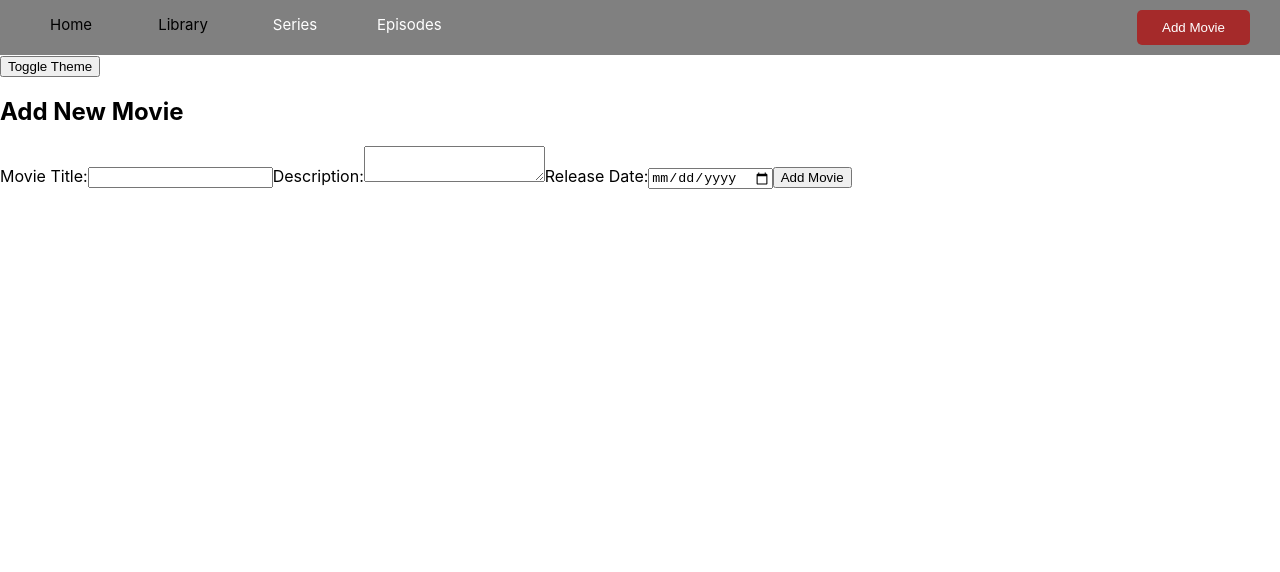
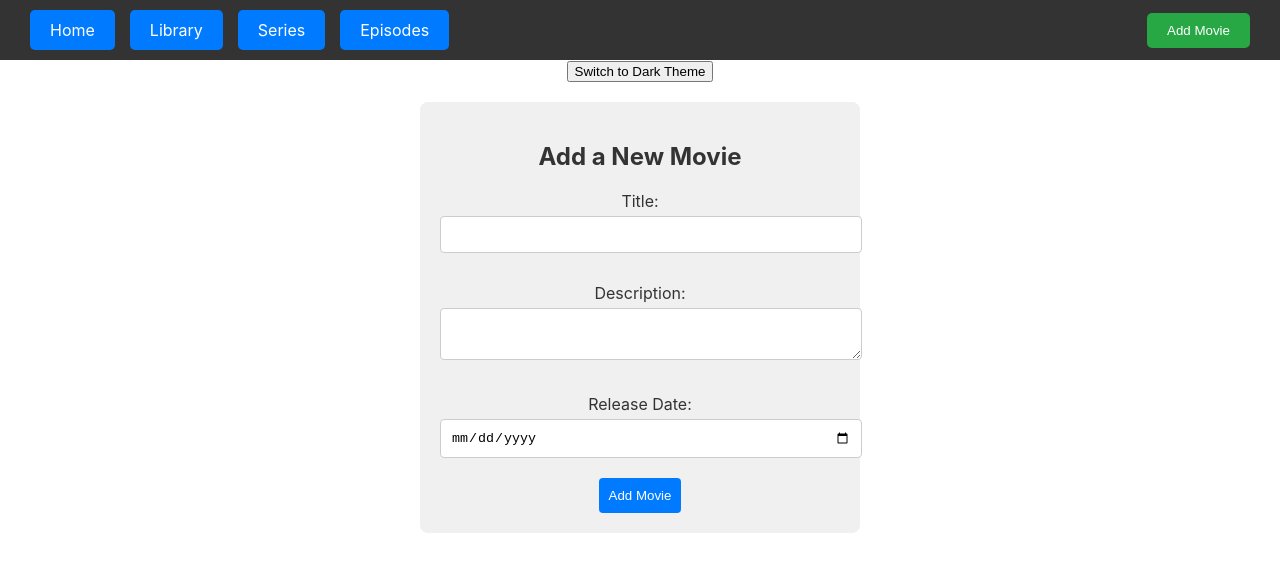
Before and after one commit to stanleyndonj/movie-library, a React (Create React App) app: page /add-movie in a window 1280 px wide. Shown: the top 572 px of the page. Built offline with nearby package versions, Linux system fonts and the light colour scheme.

Commit message:
almost there

```diff
--- a/src/App.js
+++ b/src/App.js
@@ -1,24 +1,24 @@
-// App.js
 import React, { useState } from 'react';
-import { BrowserRouter as Router, Routes, Route } from 'react-router-dom'; // Updated imports
+import { BrowserRouter as Router, Routes, Route } from 'react-router-dom';
 import MovieList from './components/MovieList';
 import AddMovieForm from './components/AddMovieForm';
-import MovieDetail from './components/MovieDetail';
 import NavBar from './components/NavBar';
 import NotFound from './components/NotFound';
-import Library from './components/Library'; // Import the Library component
+import Library from './components/Library';
+import './App.css';
 
 function App() {
-  // State to manage the library movies
   const [library, setLibrary] = useState([]);
   const [theme, setTheme] = useState('light');
 
-  // Function to add movie to the library
   const handleAddToLibrary = (movie) => {
     setLibrary((prevLibrary) => [...prevLibrary, movie]);
   };
 
-  // Function to toggle theme
+  const handleRemoveFromLibrary = (id) => {
+    setLibrary((prevLibrary) => prevLibrary.filter((movie) => movie.imdbID !== id));
+  };
+
   const toggleTheme = () => {
     setTheme((prevTheme) => (prevTheme === 'light' ? 'dark' : 'light'));
   };
@@ -28,13 +28,12 @@ function App() {
       <div className={`App ${theme}`}>
         <NavBar />
         <button onClick={toggleTheme}>
-          Toggle Theme
+          {theme === 'light' ? 'Switch to Dark Theme' : 'Switch to Light Theme'}
         </button>
         <Routes>
           <Route path="/" element={<MovieList handleAddToLibrary={handleAddToLibrary} library={library} />} />
           <Route path="/add-movie" element={<AddMovieForm />} />
-          <Route path="/library" element={<Library library={library} />} /> {/* Library route */}
-          <Route path="/movies/:id" element={<MovieDetail />} />
+          <Route path="/library" element={<Library library={library} handleRemoveFromLibrary={handleRemoveFromLibrary} />} />
           <Route path="*" element={<NotFound />} />
         </Routes>
       </div>
--- /dev/null
+++ b/src/components/AddMovieForm.css
@@ -0,0 +1,39 @@
+.add-movie-container {
+    background-color: #f0f0f0;
+    padding: 20px;
+    border-radius: 8px;
+    width: 400px;
+    margin: 20px auto;
+  }
+
+  .add-movie-container h2 {
+    color: #333;
+    margin-bottom: 20px;
+  }
+
+  .add-movie-container form label {
+    display: block;
+    margin: 10px 0 5px;
+    color: #333;
+  }
+
+  .add-movie-container form input, .add-movie-container form textarea {
+    width: 100%;
+    padding: 10px;
+    margin-bottom: 20px;
+    border: 1px solid #ccc;
+    border-radius: 4px;
+  }
+
+  .add-movie-container form button {
+    background-color: #007bff;
+    color: white;
+    padding: 10px;
+    border: none;
+    border-radius: 4px;
+    cursor: pointer;
+  }
+
+  .add-movie-container form button:hover {
+    background-color: #0056b3;
+  }
--- a/src/components/AddMovieForm.js
+++ b/src/components/AddMovieForm.js
@@ -1,12 +1,11 @@
 import React, { useState } from 'react';
+import './AddMovieForm.css'; // Custom styling for the form
 
 const AddMovieForm = () => {
-  // State variables to manage form inputs
   const [title, setTitle] = useState('');
   const [description, setDescription] = useState('');
   const [releaseDate, setReleaseDate] = useState('');
 
-  // Handles the form submission
   const handleSubmit = async (e) => {
     e.preventDefault();
 
@@ -17,20 +16,14 @@ const AddMovieForm = () => {
     };
 
     try {
-      // Making POST request to the backend to add a new movie
       const response = await fetch('http://localhost:8000/movies', {
         method: 'POST',
-        headers: {
-          'Content-Type': 'application/json',
-        },
+        headers: { 'Content-Type': 'application/json' },
         body: JSON.stringify(newMovie),
       });
 
-      if (!response.ok) {
-        throw new Error('Failed to add movie');
-      }
+      if (!response.ok) throw new Error('Failed to add movie');
 
-      // Clearing the form on success
       setTitle('');
       setDescription('');
       setReleaseDate('');
@@ -41,30 +34,18 @@ const AddMovieForm = () => {
   };
 
   return (
-    <div>
-      <h2>Add New Movie</h2>
-      {/* Form for adding a new movie */}
+    <div className="add-movie-container">
+      <h2>Add a New Movie</h2>
       <form onSubmit={handleSubmit}>
-        <label>Movie Title:</label>
-        <input
-          type="text"
-          value={title}
-          onChange={(e) => setTitle(e.target.value)}
-          required
-        />
+        <label>Title:</label>
+        <input type="text" value={title} onChange={(e) => setTitle(e.target.value)} required />
+
         <label>Description:</label>
-        <textarea
-          value={description}
-          onChange={(e) => setDescription(e.target.value)}
-          required
-        />
+        <textarea value={description} onChange={(e) => setDescription(e.target.value)} required />
+
         <label>Release Date:</label>
-        <input
-          type="date"
-          value={releaseDate}
-          onChange={(e) => setReleaseDate(e.target.value)}
-          required
-        />
+        <input type="date" value={releaseDate} onChange={(e) => setReleaseDate(e.target.value)} required />
+
         <button type="submit">Add Movie</button>
       </form>
     </div>
--- a/src/components/NavBar.js
+++ b/src/components/NavBar.js
@@ -1,4 +1,3 @@
-// NavBar.js
 import React from 'react';
 import { NavLink } from 'react-router-dom';
 import './Navbar.css';
@@ -6,16 +5,14 @@ import './Navbar.css';
 const NavBar = () => {
   return (
     <div className="mainnav">
+      <nav className="navbar">
+        <NavLink to="/">Home</NavLink>
+        <NavLink to="/library">Library</NavLink>
+        <NavLink to="#">Series</NavLink>
+        <NavLink to="#">Episodes</NavLink>
+      </nav>
       <div>
-        <nav className="navbar">
-          <NavLink to="/">Home</NavLink>
-          <NavLink to="/library">Library</NavLink> {/* Updated this NavLink */}
-          <NavLink to="#">Series</NavLink>
-          <NavLink to="#">Episodes</NavLink>
-        </nav>
-      </div>
-      <div>
-        <button className='addbutton'>Add Movie</button>
+        <button className="addbutton">Add Movie</button>
       </div>
     </div>
   );
--- a/src/components/Navbar.css
+++ b/src/components/Navbar.css
@@ -1,48 +1,38 @@
-.navbar > a{
-    display: inline-block;
-    box-sizing: border-box;
-    width: 70px;
-    padding: 5px;
-    margin: 0 6px 6px;
+.navbar {
+    display: flex;
+    gap: 15px;
+  }
+
+  .navbar > a {
+    color: #fff;
+    padding: 10px 20px;
     text-decoration: none;
-    text-align: center;
-    font-size: min(10vw, 15px) ;
-    color: black;
-}
+    background-color: #007bff;
+    border-radius: 5px;
+    transition: background-color 0.3s;
+  }
 
-a.active {
-    color: white;
-}
-.navbar{
-    display: flex;
-    justify-content:space-between;
-    gap: 30px;
-}
-.mainnav{
+  .navbar > a:hover {
+    background-color: #0056b3;
+  }
+
+  .mainnav {
     display: flex;
     justify-content: space-between;
-    background-color:grey ;
-    padding-top: 10px;
-    padding-bottom: 10px;
-    padding-left: 30px;
-    padding-right: 30px;
-}
-.search{
-    padding: 10px;
+    align-items: center;
+    background-color: #333;
+    padding: 10px 30px;
+  }
+
+  .addbutton {
+    background-color: #28a745;
+    color: white;
+    padding: 10px 20px;
+    border: none;
     border-radius: 5px;
-    outline: none;
-    border-color: white;
-    border: 0px;
-}
-.addbutton{
-    background-color: brown;
-    color: white;
-    padding-left: 25px;
-    padding-right: 25px;
-    padding-top: 10px;
-    padding-bottom: 10px;
-    border-radius: 5px;
-    border-color: brown;
-    outline: none;
-    border: 0px;
-}
+    cursor: pointer;
+  }
+
+  .addbutton:hover {
+    background-color: #218838;
+  }
```
Also changed, not shown: src/App.css (line endings or trailing spaces), src/components/MovieList.js (line endings or trailing spaces).
